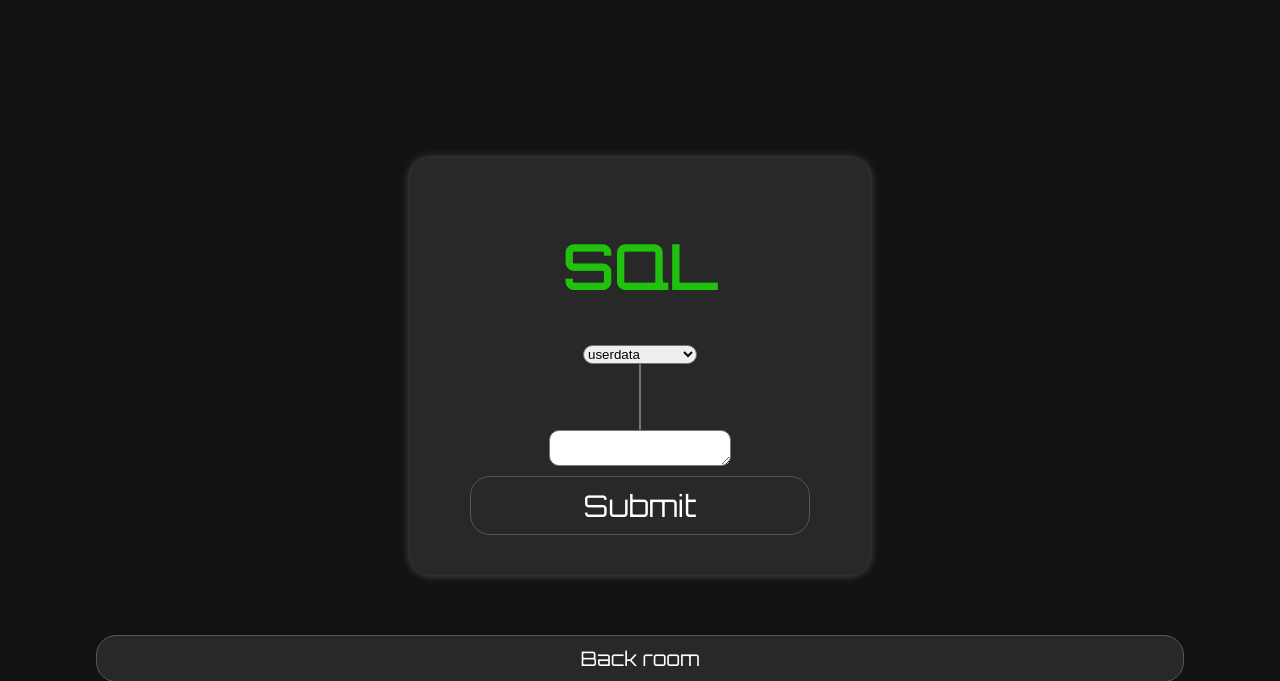
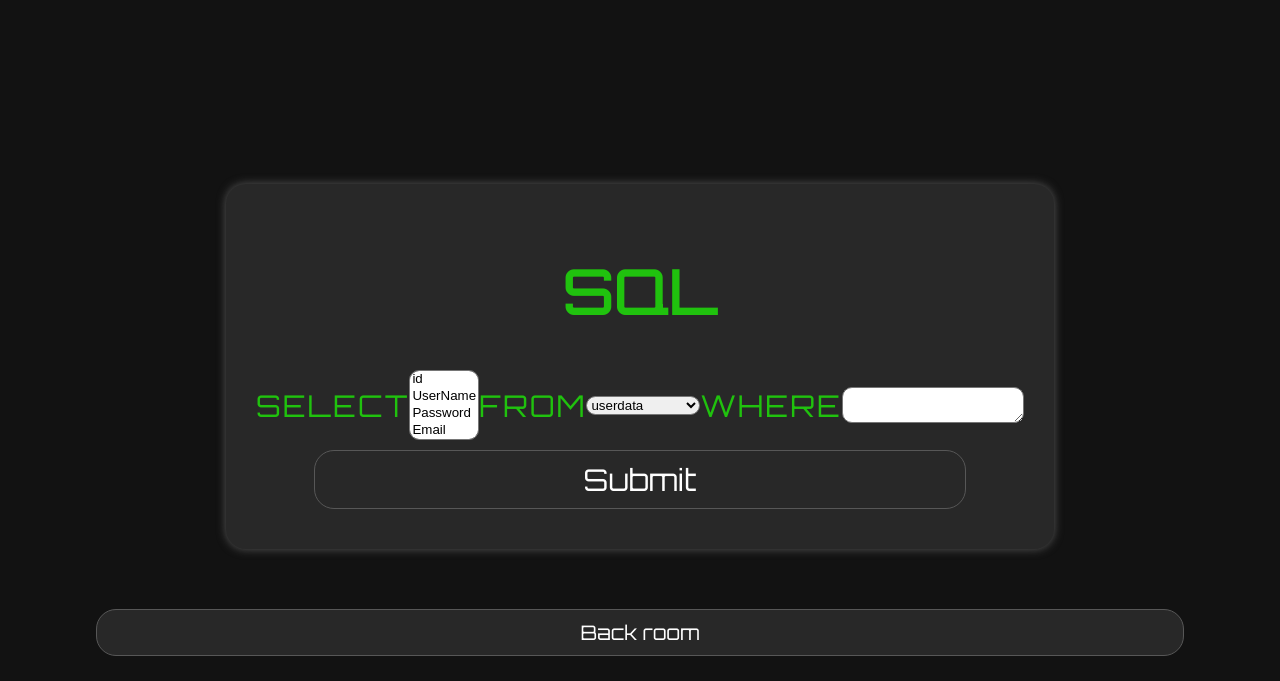
Before and after one commit to EasonMa1123/chatRoom, a Flask app: page /admin in a window 1280 px wide. Shown: the top 681 px of the page. Run offline with Flask 3, Linux system fonts and the light colour scheme; data that the repository does not hold is empty.

Commit message:
improve UI

```diff
--- a/static/home.js
+++ b/static/home.js
@@ -114,10 +114,13 @@ function createRoom() {
 
 
 function submit_command(){
-    var field = document.getElementById("field-area").value
+    const field = document.getElementById("field-area")
+
+    const field_values = Array.from(field.selectedOptions).map(option => option.value).join(",");
+
     var table = document.getElementById("table-area").value
     var param = document.getElementById("param-area").value
-    $.post('/customSQL',{field:field,table:table,param:param},function(data){
+    $.post('/customSQL',{field:field_values,table:table,param:param},function(data){
         if (data.log.startsWith("Error executing query") || data.log == true){
             document.getElementById("log").innerHTML= data.log
             let logTableDiv = document.getElementById("log-table");
@@ -192,11 +195,7 @@ function createTableFromString(dataString) {
 }
 
 
-function showTable(){
-    $.getJSON('/showdb',function(data){
-        document.getElementById("log").innerHTML= data.field
-    })
-}
+
 
 function return_room(){
     window.location.href = `/index/${sessionStorage.getItem("room")}`;
--- a/static/home_event_script.js
+++ b/static/home_event_script.js
@@ -41,6 +41,11 @@ comfirmPassword_input.onkeyup = function(){
 }
 
 
+function load_panel(){
+    setup_admin_sql()
+    setup_field_name()
+}
+
 function setup_admin_sql(){
     const table_name = document.getElementById("table-area");
     $.getJSON('/showdb',function(data){
@@ -57,6 +62,7 @@ function setup_admin_sql(){
 function setup_field_name(){
     $.getJSON('/showdb',function(data){
         const  field_name = document.getElementById("field-area");
+        field_name.innerHTML = ""
         const table_name = document.getElementById("table-area");
         var field_name_list = JSON.parse(data.field)
         for (let x of field_name_list[table_name.value]){
--- a/static/styles_home.css
+++ b/static/styles_home.css
@@ -169,3 +169,9 @@ tr:nth-child(even){
 .sql-textarea{
   border-radius: 10px;
 }
+
+#SQL{
+  display: flex;
+  flex-direction: row;
+  align-items: center;
+}
--- a/templates/admin.html
+++ b/templates/admin.html
@@ -12,15 +12,19 @@
     <link href="https://fonts.googleapis.com/css2?family=Poppins:ital,wght@0,100;0,200;0,300;0,400;0,500;0,600;0,700;0,800;0,900;1,100;1,200;1,300;1,400;1,500;1,600;1,700;1,800;1,900&display=swap" rel="stylesheet">
 
 </head>
-<body onload="setup_admin_sql()">
+<body onload="load_panel()">
     <div id="container">
 
         <div class="processor" >
             <h1>SQL</h1>
-            <select class="sql-textarea" id="table-area" placeholder="SQL...." onchange="setup_field_name()"></select>
-            <select class="sql-textarea" id="field-area" placeholder="SQL...." multiple></select>
-            <textarea type="text" class="sql-textarea" id="param-area" placeholder="Paramenter"></textarea>
-
+            <div id="SQL">
+                <a>SELECT</a>
+                <select class="sql-textarea" id="field-area" placeholder="SQL...." multiple></select>
+                <a>FROM</a>
+                <select class="sql-textarea" id="table-area" placeholder="SQL...." onchange="setup_field_name()"></select>
+                <a>WHERE</a>
+                <textarea type="text" class="sql-textarea" id="param-area" placeholder="Paramenter"></textarea>
+            </div>
             <button onclick="submit_command()">Submit</button>
             <a id="log"></a>
             <a id="log2"></a>
```
